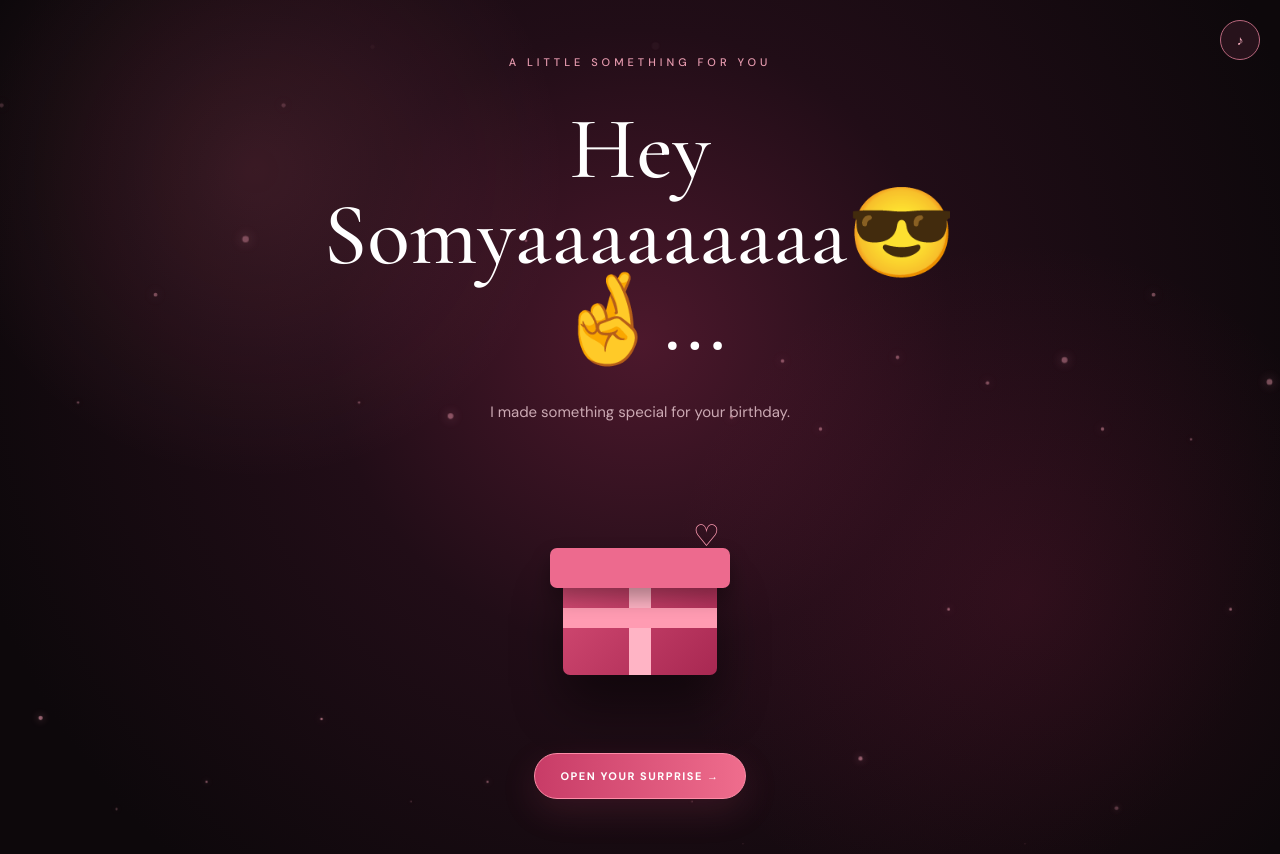
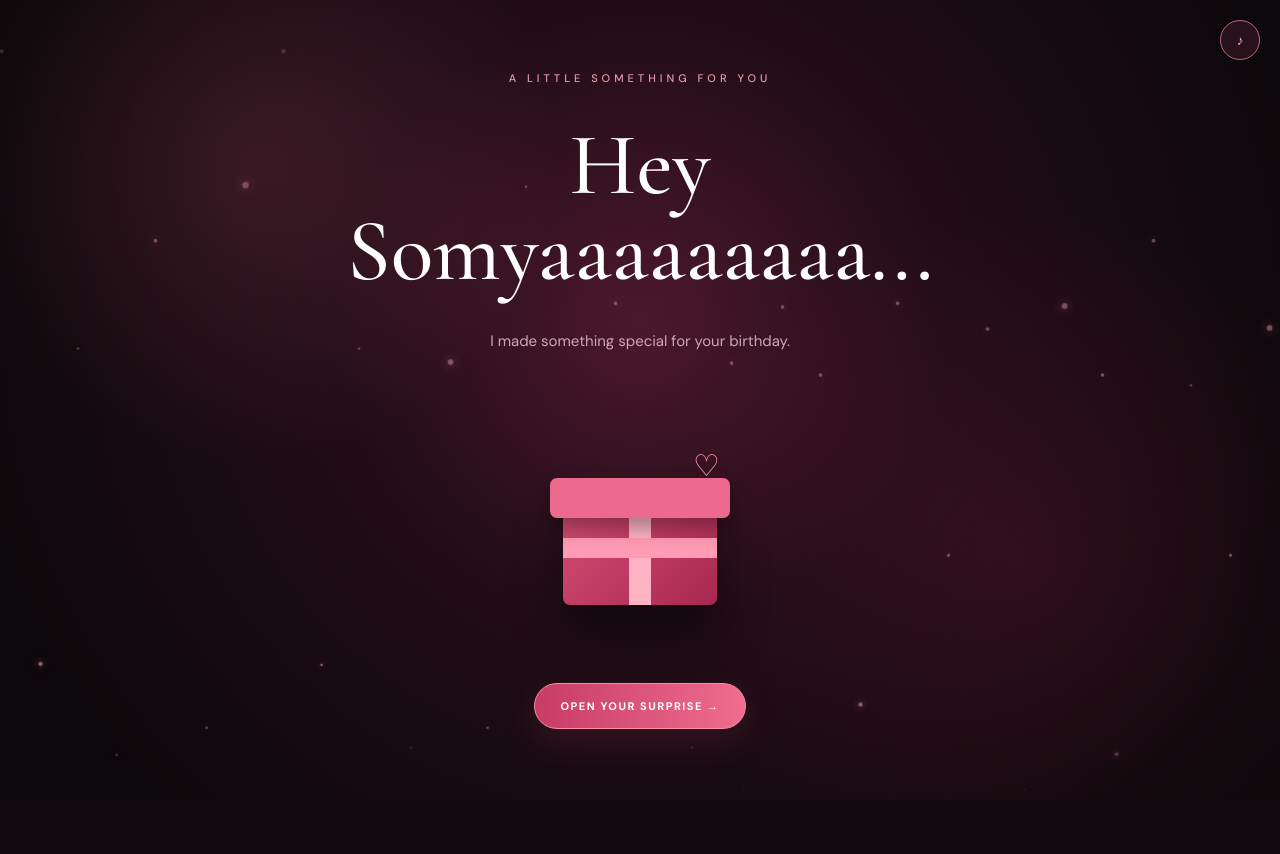
Before and after one commit to thallamnithvik2900-droid/Bday-UK, a Next.js app: page / in a window 1280 px wide. After the commit the page ends 800 px from the top, so only its background shows below. Built offline with nearby package versions, Linux system fonts and the light colour scheme.

Commit message:
Update birthday greeting name

```diff
--- a/app/page.js
+++ b/app/page.js
@@ -11,7 +11,7 @@ const PHOTOS = [
 ].reverse();
 
 const CONFIG = {
-  herName: "Somyaaaaaaaaa😎🤞",
+  herName: "Somyaaaaaaaaa",
   secretCode: "2017",
   letter:
     "You deserve all the happiness, laughter and beautiful memories this year can bring. I made this little surprise just for you, because you are someone worth celebrating every single day. Happy Birthday ❤️",
```
